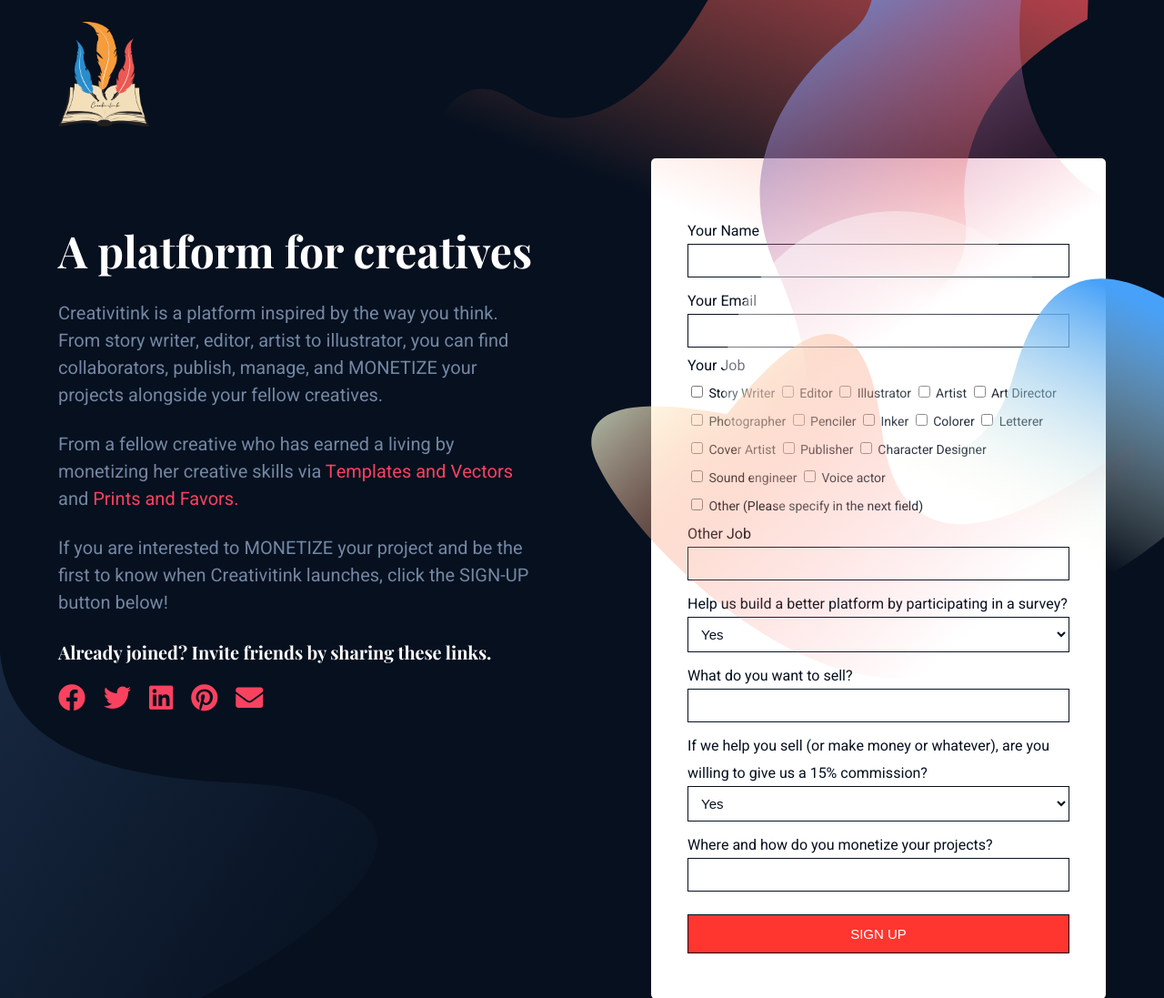
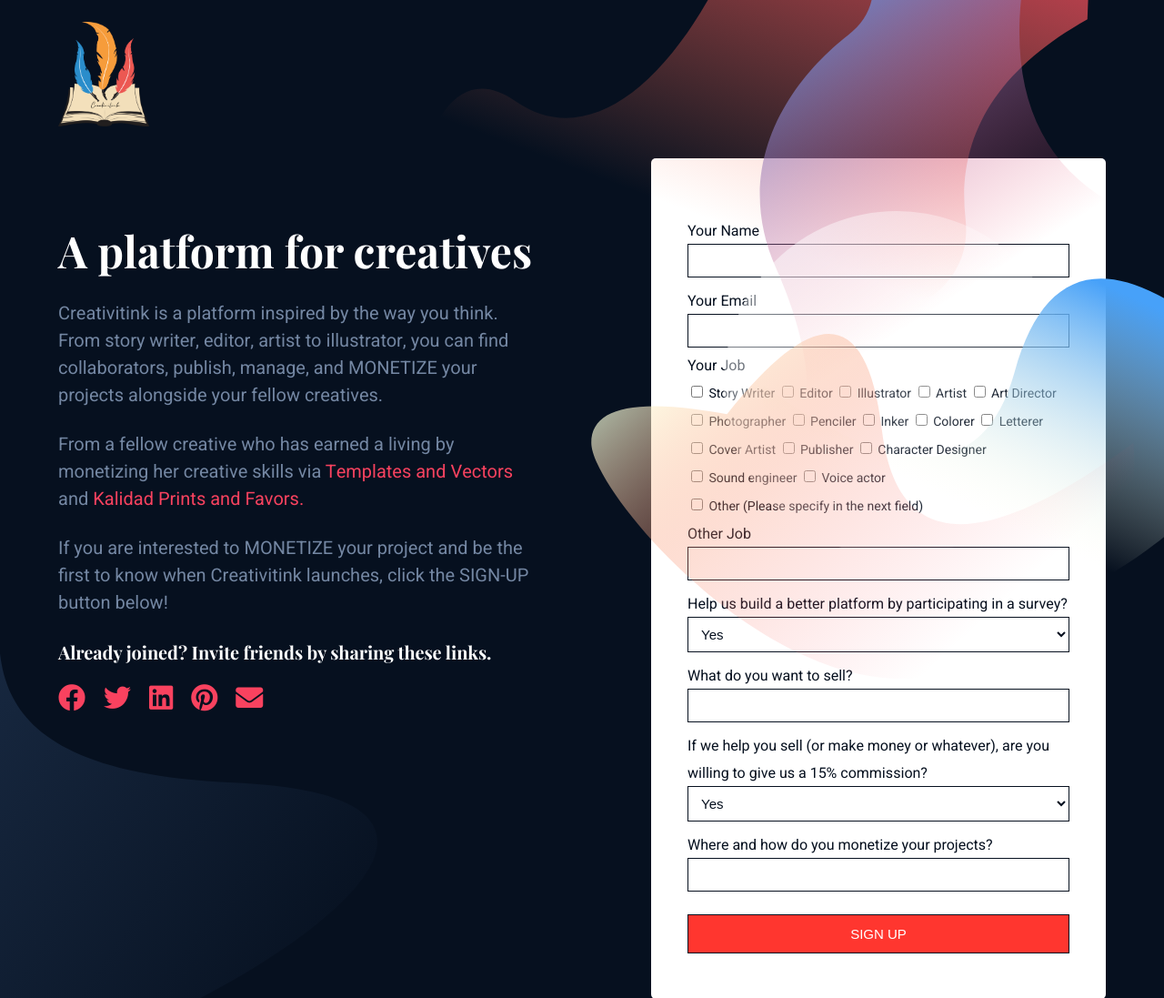
Before and after one commit to Creativitink/creativitink.github.io, a PHP site: page / in a window 1280 px wide. Shown: the top 1097 px of the page at 91% size. Run offline with PHP 8.4, Linux system fonts and the light colour scheme; some libraries are stand-ins or nearby versions.

Commit message:
Update wrong links

```diff
--- a/apache/public_html/index.php
+++ b/apache/public_html/index.php
@@ -56,8 +56,8 @@ height="0" width="0" style="display:none;visibility:hidden"></iframe></noscript>
                   </p>
                   <p>
                     From a fellow creative who has earned a living by monetizing
-                    her creative skills via <a href="https://templatesandvectors.com">Templates and Vectors</a> and <a href="https://www.facebook.com/KalidadPrintsAndFavorsKalidad">
-                    Prints and Favors.</a>
+                    her creative skills via <a target="_blank" href="https://templatesandvectors.com">Templates and Vectors</a> and <a target="_blank" href="https://www.facebook.com/KalidadPrintsAndFavors">
+                    Kalidad Prints and Favors.</a>
                   </p>
 
                   <p>
```
